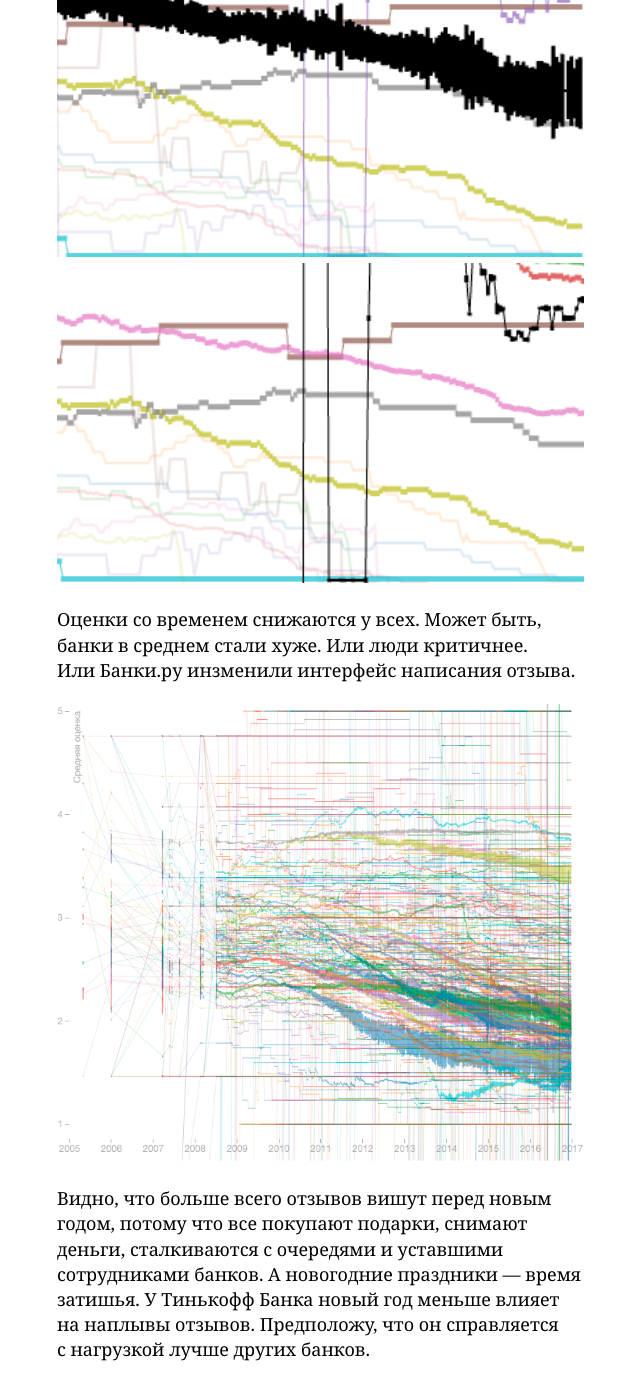
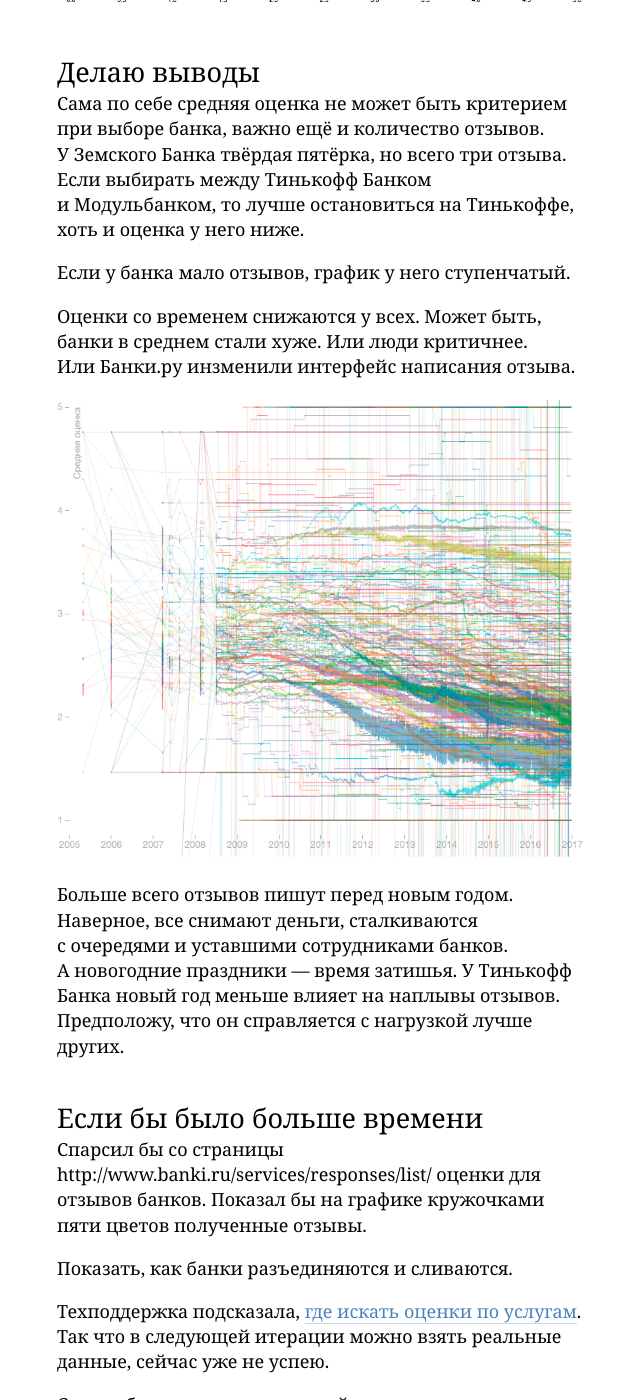
Before and after one commit to illus0r/dianov.org, a Jekyll site: the page built from _posts/2016-12-16-banki-ru-challenge.md, in a window 1280 px wide and 1400 px high, scrolled down 10705 px. Shown: the whole window, without its empty margins (456-1096 px from the left). Built offline with Jekyll 4.4.1, drawn with Linux system fonts in a browser that asks for light colours; some of the changed text lies outside the part shown.

Commit message:
Updated 2016-12-16-banki-ru-challenge.md

```diff
--- a/_posts/2016-12-16-banki-ru-challenge.md
+++ b/_posts/2016-12-16-banki-ru-challenge.md
@@ -138,16 +140,15 @@ awk 'NR == 1 || NR % 100 == 0' banki.json > banki_s2.json
 
 ## Делаю выводы
 
-Сама по себе средняя оценка не может быть критерием при выборе банка, важно ещё и количество отзывов. У Земского Банка твёрдая пятёрка, но всего три отзыва. Если выбирать между Тинькофф Банком и Модульбанком, то лучше остановиться на Тинькоффе, хоть и оценка у него ниже:
+Сама по себе средняя оценка не может быть критерием при выборе банка, важно ещё и количество отзывов. У Земского Банка твёрдая пятёрка, но всего три отзыва. Если выбирать между Тинькофф Банком и Модульбанком, то лучше остановиться на Тинькоффе, хоть и оценка у него ниже.
 
-![banki-compare-tinkoff.png]({{site.baseurl}}/media/banki-compare-tinkoff.png){: width="auto"} ![baki-compare-modulbank.png]({{site.baseurl}}/media/baki-compare-modulbank.png){: width="auto"}
-
+Если у банка мало отзывов, график у него ступенчатый.
 
 Оценки со временем снижаются у всех. Может быть, банки в среднем стали хуже. Или люди критичнее. Или Банки.ру инзменили интерфейс написания отзыва.
 
 ![banki-complete-responses.png]({{site.baseurl}}/media/banki-complete-responses.png)
 
-Видно, что больше всего отзывов вишут перед новым годом, потому что все покупают подарки, снимают деньги, сталкиваются с очередями и уставшими сотрудниками банков. А новогодние праздники — время затишья. У Тинькофф Банка новый год меньше влияет на наплывы отзывов. Предположу, что он справляется с нагрузкой лучше других банков.
+Больше всего отзывов пишут перед новым годом. Наверное, все снимают деньги, сталкиваются с очередями и уставшими сотрудниками банков. А новогодние праздники — время затишья. У Тинькофф Банка новый год меньше влияет на наплывы отзывов. Предположу, что он справляется с нагрузкой лучше других.
 
 
 
```
Also changed, not shown: other parts of _posts/2016-12-16-banki-ru-challenge.md (+2 -0 lines).
